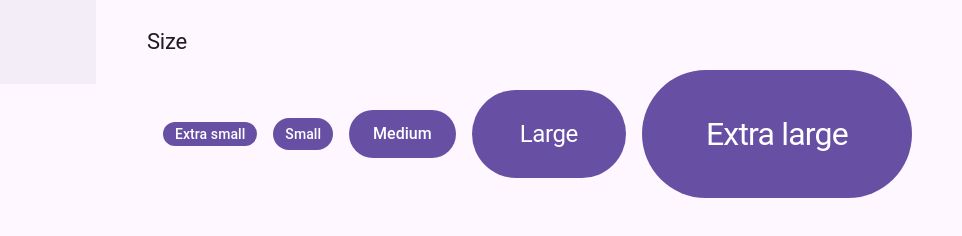
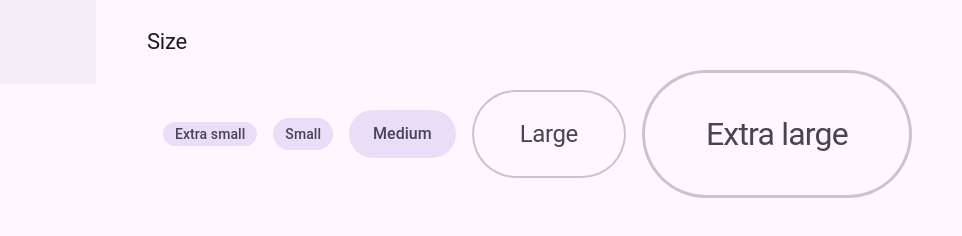
Before and after one commit to insideoutlizard/lz-ui, a SvelteKit app: page /components/buttons in a window 1280 px wide. Shown: the part 716-952 px from the top of the page, without its empty margins (0-962 px from the left). Built offline with nearby package versions, Linux system fonts and the light colour scheme.

Commit message:
Test large + x-large vars

```diff
--- a/src/routes/components/buttons/+page.svelte
+++ b/src/routes/components/buttons/+page.svelte
@@ -72,19 +72,22 @@
             </header>
             <ul id="btn-sizes">
                 <li>
-                    <LzButton size="x-small">Extra small</LzButton>
+                    <LzButton size="x-small" color="tonal">Extra small</LzButton
+                    >
                 </li>
                 <li>
-                    <LzButton size="small">Small</LzButton>
+                    <LzButton size="small" color="tonal">Small</LzButton>
                 </li>
                 <li>
-                    <LzButton size="medium">Medium</LzButton>
+                    <LzButton size="medium" color="tonal">Medium</LzButton>
                 </li>
                 <li>
-                    <LzButton size="large">Large</LzButton>
+                    <LzButton size="large" color="outlined">Large</LzButton>
                 </li>
                 <li>
-                    <LzButton size="x-large">Extra large</LzButton>
+                    <LzButton size="x-large" color="outlined"
+                        >Extra large</LzButton
+                    >
                 </li>
             </ul>
         </li>
```
